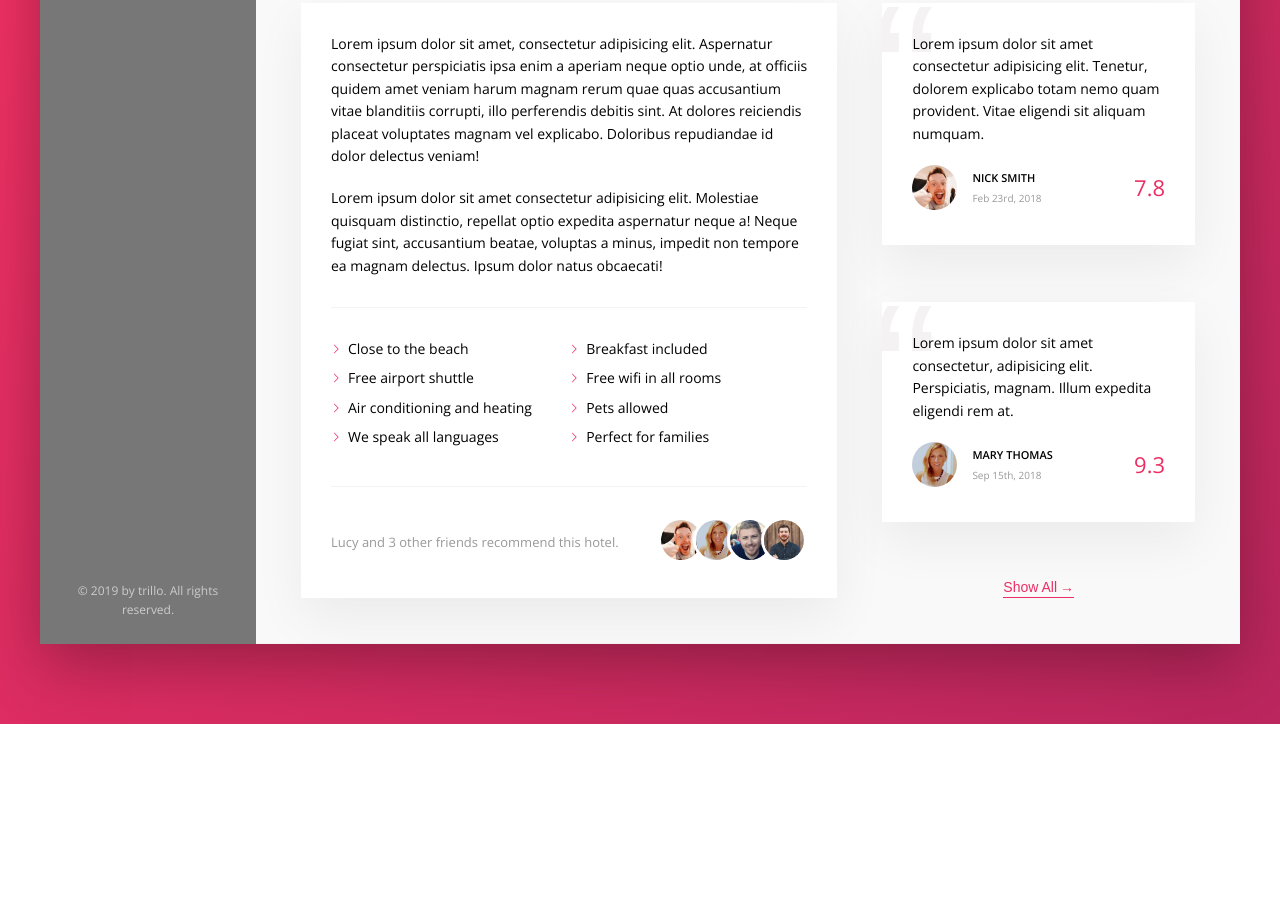
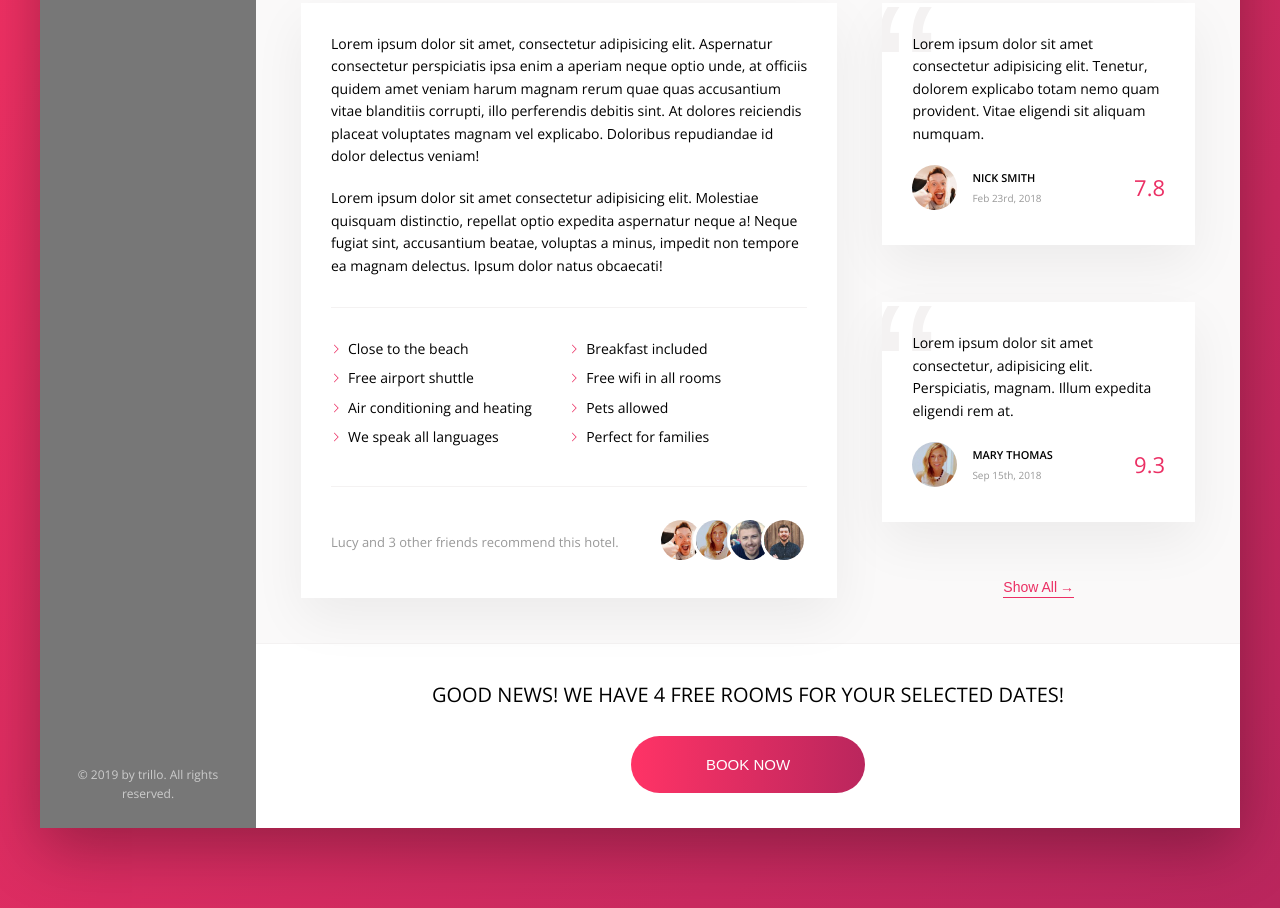
Before and after one commit to GeorgeMitsikaris/CSS3-Flexbox-Tutorial, a website: page index.html in a window 1280 px wide. Shown: the part 644-1552 px from the top of the page. Before the commit the page ends 1368 px from the top, so only its background shows below. Drawn offline with nearby package versions, Linux system fonts and the light colour scheme.

Commit message:
Building the call to action

```diff
--- a/index.html
+++ b/index.html
@@ -185,6 +185,15 @@
                             <button class="btn-inline">Show All<span>&rarr;</span></button>
                         </div>
                     </div>
+                    <div class="cta">
+                        <h2 class="cta__book-now">
+                            Good news! We have 4 free rooms for your selected dates!
+                        </h2>
+                        <button class="btn">
+                            <span class="btn__visible">Book now</span>
+                            <span class="btn__invisible">Only 4 rooms left</span>
+                        </button>
+                    </div>
                 </main>
             </div>
         </div>
--- a/sass/_components.scss
+++ b/sass/_components.scss
@@ -357,10 +357,6 @@
         margin-right: auto;
     }
 
-    &__friends{
-
-    }
-
     &__photo{
         box-sizing: content-box;
         height: 4rem;
@@ -437,3 +433,68 @@
         z-index: 1;
     }
 }
+
+///////////////////////////////////////////
+//Call To Action
+
+.cta{
+    padding: 3.5rem 0;
+    text-align: center;
+
+    &__book-now{
+        font-size: 2rem;
+        font-weight: 300;
+        text-transform: uppercase;
+        margin-bottom: 2.5rem;
+    }
+}
+
+///////////////////////////////////////////
+//Book Button
+.btn{
+    font-size: 1.5rem;
+    font-weight: 300;
+    text-transform: uppercase;
+    border-radius: 100px;
+    border: none;
+    background-image: linear-gradient(to right, var(--color-primary-light), var(--color-primary-dark));
+    color: #fff;
+    position: relative;
+    overflow: hidden;
+    cursor: pointer;
+
+    & > *{
+        display: inline-block;
+        height: 100%;
+        width: 100%;
+        transition: all .2s;
+    }
+
+    &__visible{
+        padding: 2rem 7.5rem;
+    }
+
+    &__invisible{
+        position: absolute;
+        padding: 2rem 0;
+        left: 0;
+        top: -100%;
+    }
+
+    &:hover{
+        background-image: linear-gradient(to left, var(--color-primary-light), var(--color-primary-dark));
+    }
+
+    &:hover &__visible{
+        transform: translateY(100%);
+    }
+
+    &:hover &__invisible{
+        top: 0;
+    }
+
+    &:focus{
+        outline: none;
+        animation: pulsate 1s infinite;
+    }
+}
```
Also changed, not shown: css/style.css.
